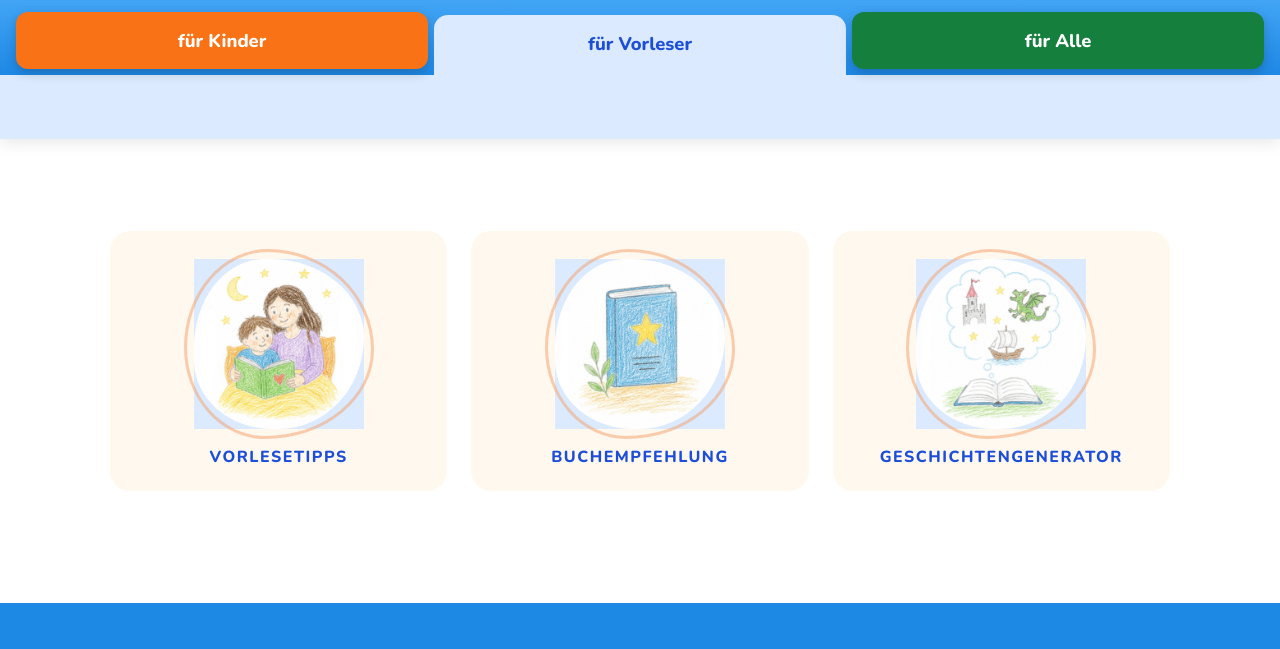
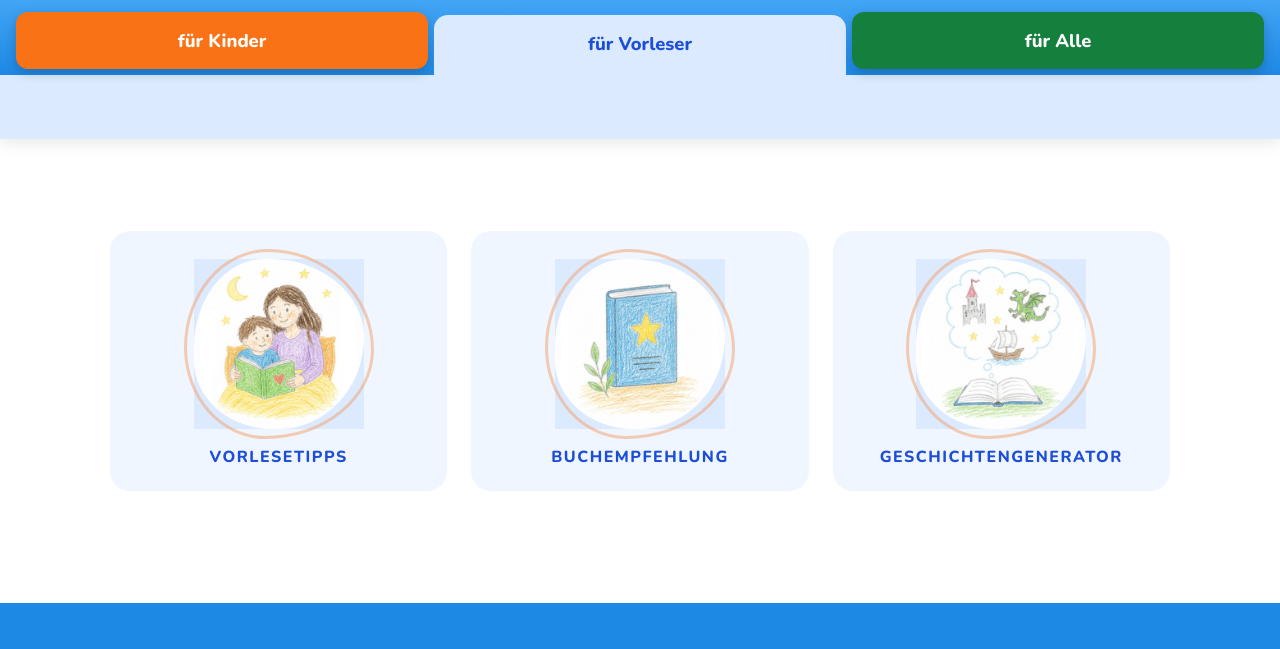
Before and after one commit to BertMutsaers/claudecode, a website: page index.html in a window 1280 px wide. Both pictures are taken after a click on the button "für Vorleser". Shown: the top 649 px of the page. Drawn offline with nearby package versions, Linux system fonts and the light colour scheme.

Commit message:
Vorleser-Kacheln: hellblauer Hintergrund statt orange

```diff
--- a/style.css
+++ b/style.css
@@ -694,6 +694,7 @@ footer.footer-alle     { background: #43a047; }
 
 /* ── VORLESER KACHELN ──────────────────────────────────────────────── */
 .vorleser-grid { grid-template-columns: repeat(3, 1fr); }
+.vorleser-card { background: #eff6ff; }
 .vorleser-card .kategorie-bild { background: #dbeafe; }
 .vorleser-card h3 { color: var(--blue-dark); }
 .vorleser-card:hover { box-shadow: 0 8px 32px rgba(37,99,235,0.18); }
```
Also changed, not shown: 2 other files.
